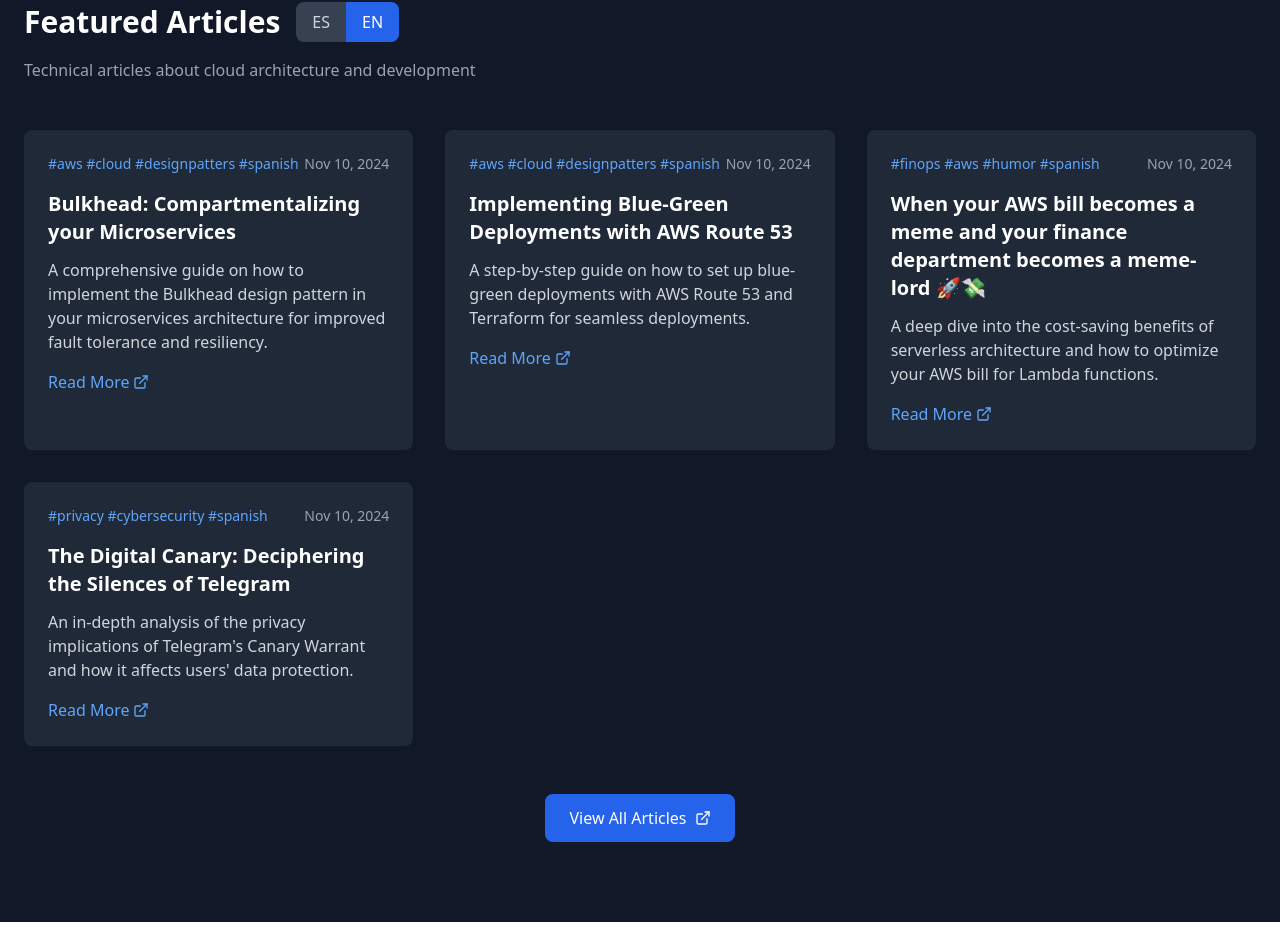
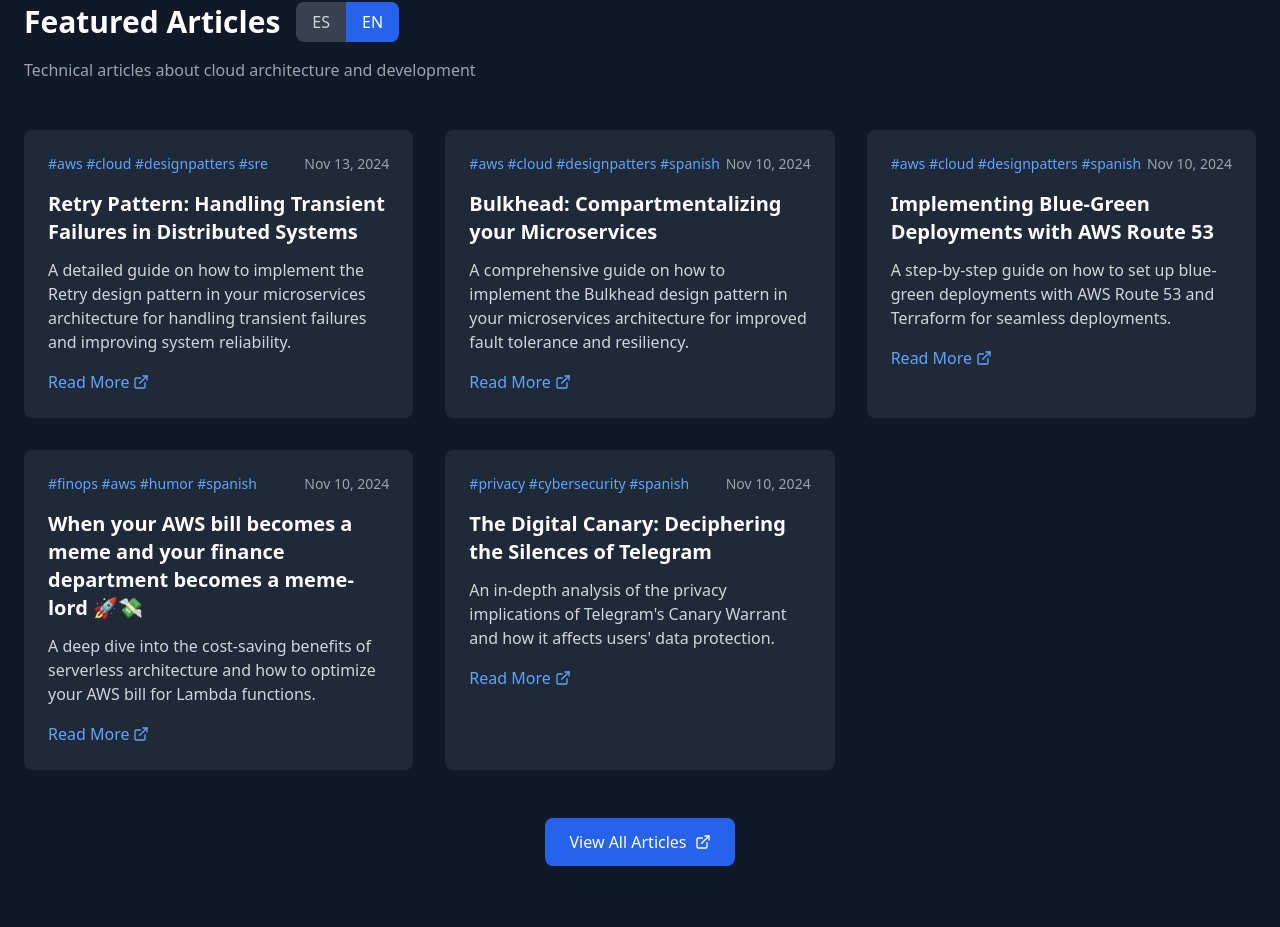
Before and after one commit to diekotto/marotodiego-portfolio, a React (Vite) app: page / in a window 1280 px wide. Shown: the part 2990-3917 px from the top of the page. Built offline with nearby package versions, Linux system fonts and the light colour scheme.

Commit message:
Added new articles

```diff
--- a/src/components/sections/Articles.tsx
+++ b/src/components/sections/Articles.tsx
@@ -17,6 +17,14 @@ interface ArticlesByLanguage {
 
 const articles: ArticlesByLanguage = {
   en: [
+    {
+      tags: ["aws", "cloud", "designpatters", "sre"],
+      date: "Nov 13, 2024",
+      title: "Retry Pattern: Handling Transient Failures in Distributed Systems",
+      description:
+        "A detailed guide on how to implement the Retry design pattern in your microservices architecture for handling transient failures and improving system reliability.",
+      url: "https://dev.to/diek/retry-pattern-handling-transient-failures-in-distributed-systems-i7a"
+    },
     {
       tags: ["aws", "cloud", "designpatters", "spanish"],
       date: "Nov 10, 2024",
@@ -52,6 +60,14 @@ const articles: ArticlesByLanguage = {
     },
   ],
   es: [
+    {
+      tags: ["aws", "cloud", "designpatters", "sre"],
+      date: "Nov 13, 2024",
+      title: "Retry Pattern: Manejando Fallos Transitorios en Sistemas Distribuidos",
+      description:
+        "Una guía detallada sobre cómo implementar el patrón de diseño Retry en tu arquitectura de microservicios para manejar fallos transitorios y mejorar la fiabilidad del sistema.",
+      url: "https://dev.to/diek/retry-pattern-manejando-fallos-transitorios-en-sistemas-distribuidos-onh"
+    },
     {
       tags: ["aws", "cloud", "designpatters", "spanish"],
       date: "Nov 6, 2024",
```
